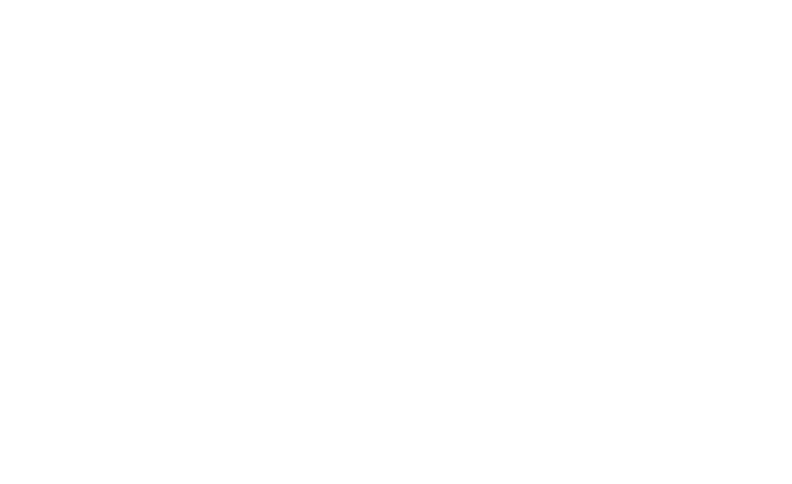
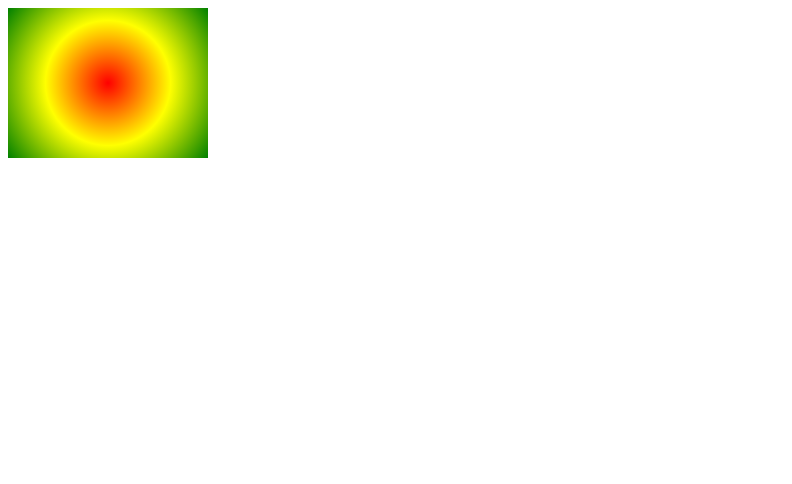
Before and after one commit to majiajack/majiajack.github.io, a plain HTML site: page index.html in a window 1280 px wide. Shown: the top 484 px of the page, without its empty margins (0-792 px from the left). Drawn offline with Linux system fonts and the light colour scheme.

Commit message:
Update index.html

```diff
--- a/index.html
+++ b/index.html
@@ -1,3 +1,6 @@
+
+
+<div id="grad2" style="height: 150px;width: 200px; background-color: red; /* 浏览器不支持的时候显示 */background-image: radial-gradient(circle, red, yellow, green); /* 标准的语法（必须放在最后） */"></div>
 <h1 style="text-align: center;margin-top: 40%;">Hello World!!!</h1>
 </br>
 <p style="text-align: center;"><a href='Login.aspx'>Login Page</a></p>
```
